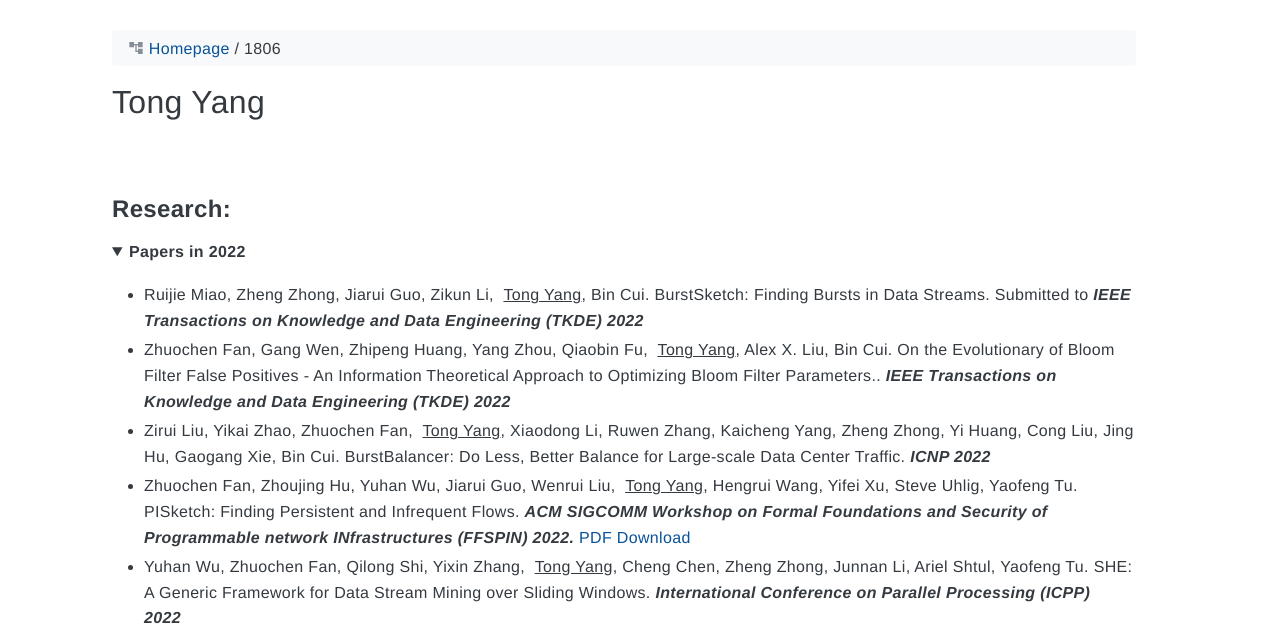
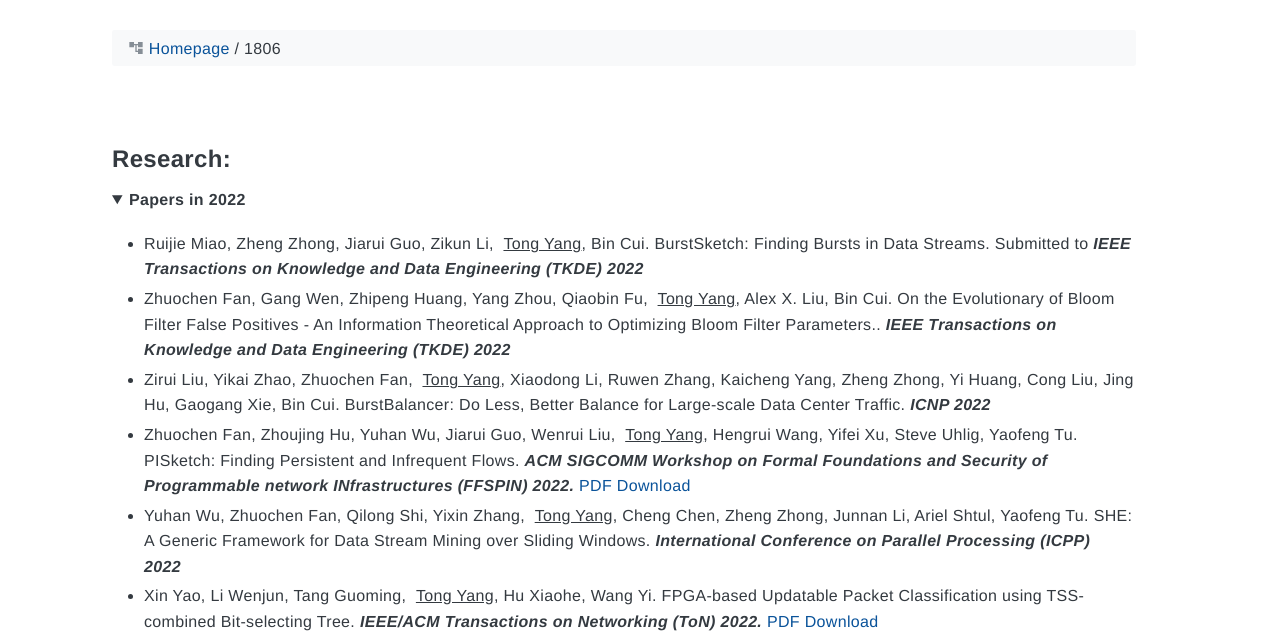
Before and after one commit to archive-for-1806/archive-for-1806.github.io, a plain HTML site: page index.html in a window 1280 px wide. Shown: the part 139-775 px from the top of the page. Drawn offline with Linux system fonts and the light colour scheme.

Commit message:
delete useless files

```diff
--- a/index.html
+++ b/index.html
@@ -91,16 +91,12 @@
 
 
     <article class="gdoc-markdown">
-        <h1>Tong Yang</h1>
-
-
-
 
 
 
 
 <br clear="left" />
-<div class="gdoc-page__anchorwrap"><h2 id="research"><strong>Research:</strong><a data-clipboard-text="https://yangtonghome.github.io/#research" class="gdoc-page__anchor gdoc-page__anchor--right clip" aria-label="Anchor <strong>Research:</strong>" href="#research"><svg class="icon link"><use xlink:href="#link"></use></svg></a></h2></div>
+<div class="gdoc-page__anchorwrap"><h2 id="research"><strong>Research:</strong></h2></div>
   <details open="" style="margin-bottom: 10px;">
   <summary><b>Papers in 2022</b></summary>
   <ul>
```
